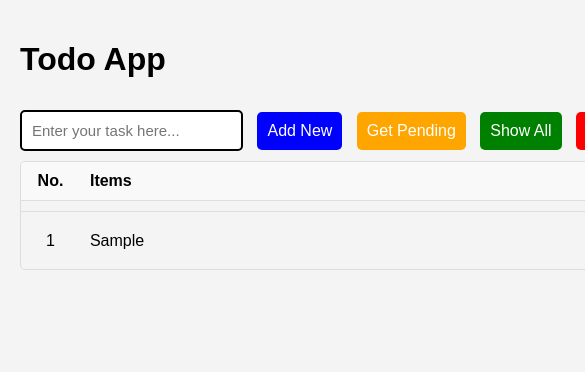
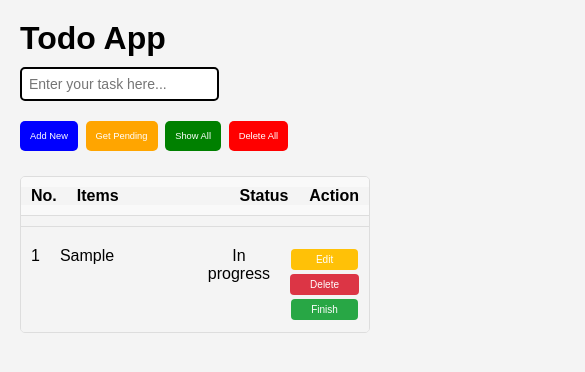
Before and after one commit to raunakkaushal/Todo-Application, a plain HTML site: page index.html in a window 390 px wide. Both pictures are taken after typing "Sample" into the empty fields and a click on the button "Add New". Shown: the top 372 px of the page, 585 px wide, since content can reach past the window. Drawn offline with Linux system fonts and the light colour scheme.

Commit message:
make it responsive

```diff
--- a/index.html
+++ b/index.html
@@ -13,11 +13,15 @@
         </header>
 
         <div class="input-section">
-            <input type="text" id="input" placeholder="Enter your task here...">
-            <button class="top-button" id="addTask">Add New</button>
-            <button class="top-button" id="pendingTask">Get Pending</button>
-            <button class="top-button" id="showTask">Show All</button>
-            <button class="top-button" id="deleteTask">Delete All</button>
+            <div class="input-bar">
+                <input type="text" id="input" placeholder="Enter your task here...">
+            </div>
+            <div class="button-section">
+                <button class="top-button" id="addTask">Add New</button>
+                <button class="top-button" id="pendingTask">Get Pending</button>
+                <button class="top-button" id="showTask">Show All</button>
+                <button class="top-button" id="deleteTask">Delete All</button>
+            </div>
         </div>
 
         <div class="todo-data">
--- a/style.css
+++ b/style.css
@@ -1,24 +1,37 @@
-body {
+* {
     margin: 0;
     padding: 0;
+    box-sizing: border-box;
     font-family: Arial, sans-serif;
     background-color: #f4f4f4;
 }
-
+html , body {
+    height: 100%;
+    width: 100%;
+}
 .todo-app {
-    width: 900px;
+    width: 100%;
     margin: 0 auto;
     padding: 20px;
+    overflow-x: hidden !important;
+}
+.input-section {
+    display: flex;
+    align-items: center;
+    gap: 0.5rem;
+}
+.input-bar input {
+    display: inline-block;
 }
 
 .top-button {
     color: white;
     border: none;
-    padding: 10px;
+    padding: 0.5rem;
     border-radius: 5px;
     cursor: pointer;
-    font-size: 16px;
-    margin-left: 10px;
+    font-size: 1.5vw;
+    margin-right: 0.2rem;
 }
 
 #addTask {
@@ -60,10 +73,10 @@ body {
 #input {
     border: solid 2px black;
     border-radius: 5px;
-    padding: 10px;
+    padding: 7px;
     background-color: white;
-    font-size: 15px;
-    max-width: calc(100% - 220px);
+    font-size: 14px;
+    /* max-width: calc(100% - 220px); */
     margin: 10px 0;
     display: inline-block;
 }
@@ -117,7 +130,7 @@ body {
 }
 
 .todo-status {
-    flex-basis: 20%;
+    flex-basis: 25%;
 }
 
 .todo-action {
@@ -173,3 +186,46 @@ hr {
 .todo-data {
     display: none;
 }
+
+@media (min-width:601px) and (max-width:1200px) {
+    .todo-action {
+        flex-basis: 50%;
+    }
+}
+
+@media (max-width:600px) {
+    .todo-app {
+        overflow-x: hidden !important;
+    }
+    .input-section {
+        display: flex;
+        flex-direction: column;
+        flex-wrap: wrap;
+        align-items: start;
+        gap: 10px;
+    }
+    .top-button {
+        padding: 10px;
+        font-size: 2.4vw;
+    }
+    .todo-action {
+        text-align: center;
+        padding: 0 10px;
+    }
+    .todo-button {
+        color: white;
+        border: none;
+        padding: 5px 20px;
+        margin: 2px auto;
+        border-radius: 4px;
+        cursor: pointer;
+        font-size: 10px;
+        transition: background-color 0.2s;
+    }
+    #editTodo {
+        padding: 5px 25px;
+    }
+    .todo-data {
+        margin-top: 3vh;
+    }
+}
```
